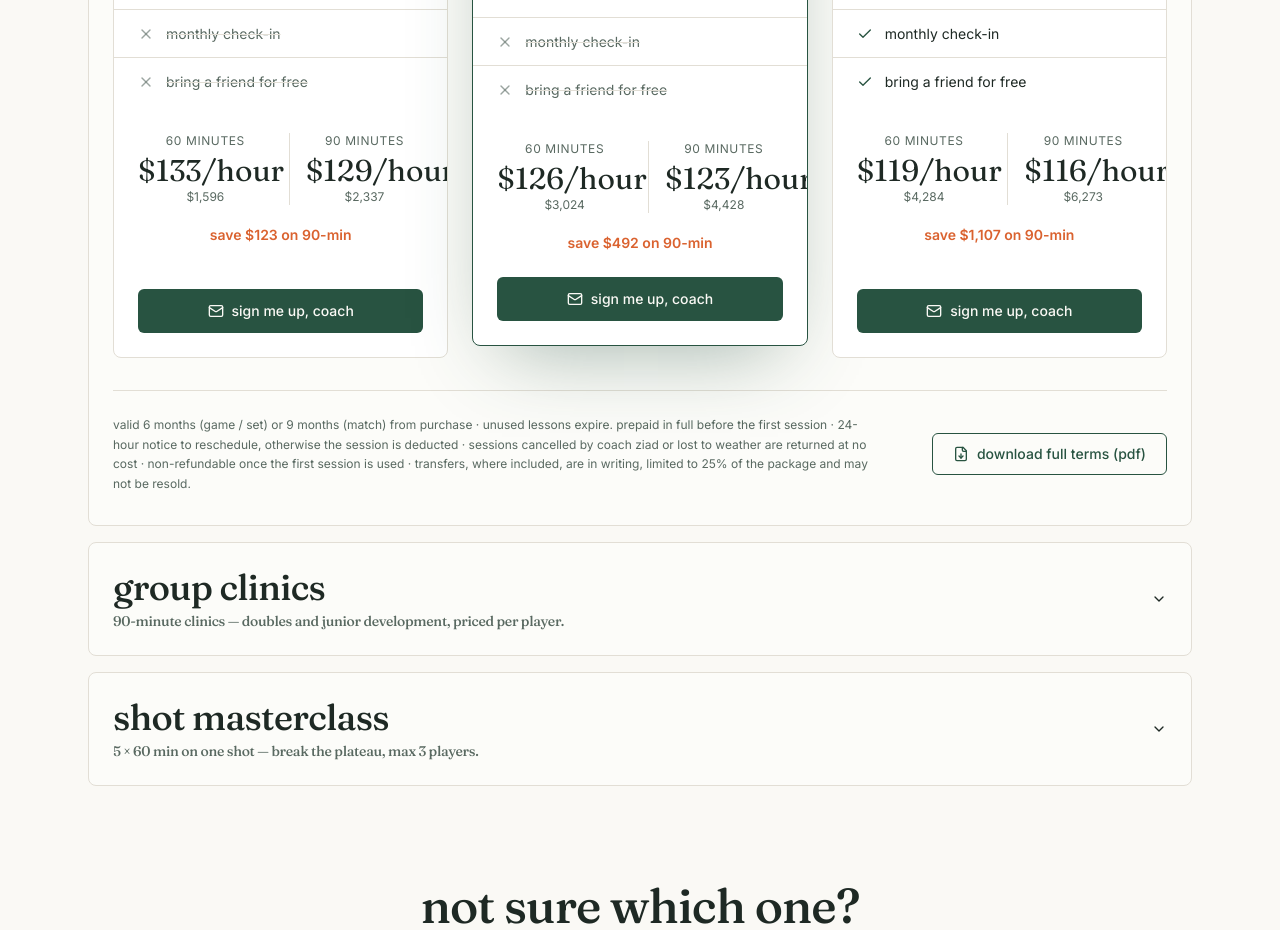
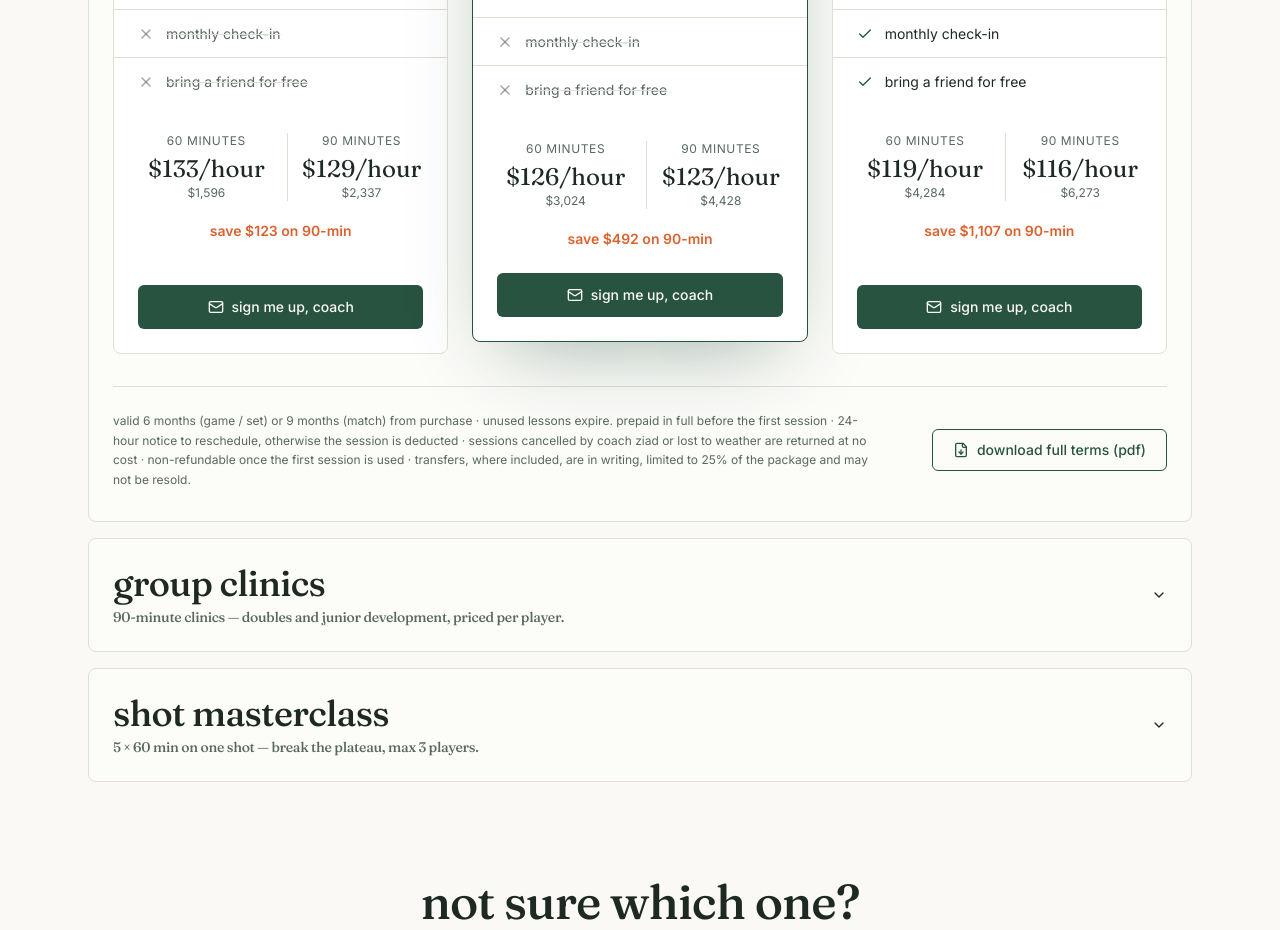
Before and after one commit to meknazee/ziad-website, a React (Vite) app: page /packages in a window 1280 px wide. Shown: the part 1040-1970 px from the top of the page. Built offline with nearby package versions, Linux system fonts and the light colour scheme; what @lovable.dev/cloud-auth-js would draw is missing.

Commit message:
Changes
Co-authored-by: coach-z256 <290502547+coach-z256@users.noreply.github.com>

```diff
--- a/src/components/PackageCard.tsx
+++ b/src/components/PackageCard.tsx
@@ -55,13 +55,13 @@ export const PackageCard = ({ tier: p, context }: Props) => (
     </ul>
 
     <div className="flex-1 px-6 pb-6 pt-7 text-center">
-      <div className={`grid gap-4 ${p.prices.length > 1 ? "grid-cols-1 sm:grid-cols-2" : "grid-cols-1"}`}>
+      <div className={`grid gap-3 ${p.prices.length > 1 ? "grid-cols-1 sm:grid-cols-2" : "grid-cols-1"}`}>
         {p.prices.map((price, i) => (
-          <div key={price.label} className={i > 0 ? "border-t border-border pt-4 sm:border-t-0 sm:border-l sm:pl-4 sm:pt-0" : undefined}>
+          <div key={price.label} className={i > 0 ? "min-w-0 border-t border-border pt-4 sm:border-t-0 sm:border-l sm:pl-3 sm:pt-0" : "min-w-0"}>
             <p className="text-xs uppercase tracking-wider text-muted-foreground">{price.label}</p>
             {price.hourlyRate ? (
               <>
-                <p className="mt-1 font-display text-3xl">{price.hourlyRate}</p>
+                <p className="mt-1 whitespace-nowrap font-display text-2xl">{price.hourlyRate}</p>
                 <p className="text-xs text-muted-foreground">{price.total}</p>
               </>
             ) : (
--- a/src/pages/Packages.tsx
+++ b/src/pages/Packages.tsx
@@ -66,7 +66,7 @@ const Packages = () => (
             <SectionHeader title="private lessons" summary="one-on-one — game / set / match, 60 or 90 minutes." />
           </AccordionTrigger>
           <AccordionContent className="pb-8">
-            <div className="mt-4 grid items-stretch gap-6 md:grid-cols-3">
+            <div className="mt-4 grid items-stretch gap-6 xl:grid-cols-3">
               {privateTiers.map((t) => (
                 <PackageCard key={t.name} tier={t} context="private lesson package" />
               ))}
@@ -108,7 +108,7 @@ const Packages = () => (
                     </span>
                   </div>
                   <p className="mt-2 max-w-2xl text-sm text-muted-foreground">{g.blurb}</p>
-                  <div className="mt-6 grid items-stretch gap-6 md:grid-cols-3">
+                   <div className="mt-6 grid items-stretch gap-6 xl:grid-cols-3">
                     {g.tiers.map((t) => (
                       <PackageCard key={t.name} tier={t} context={g.title} />
                     ))}
```
